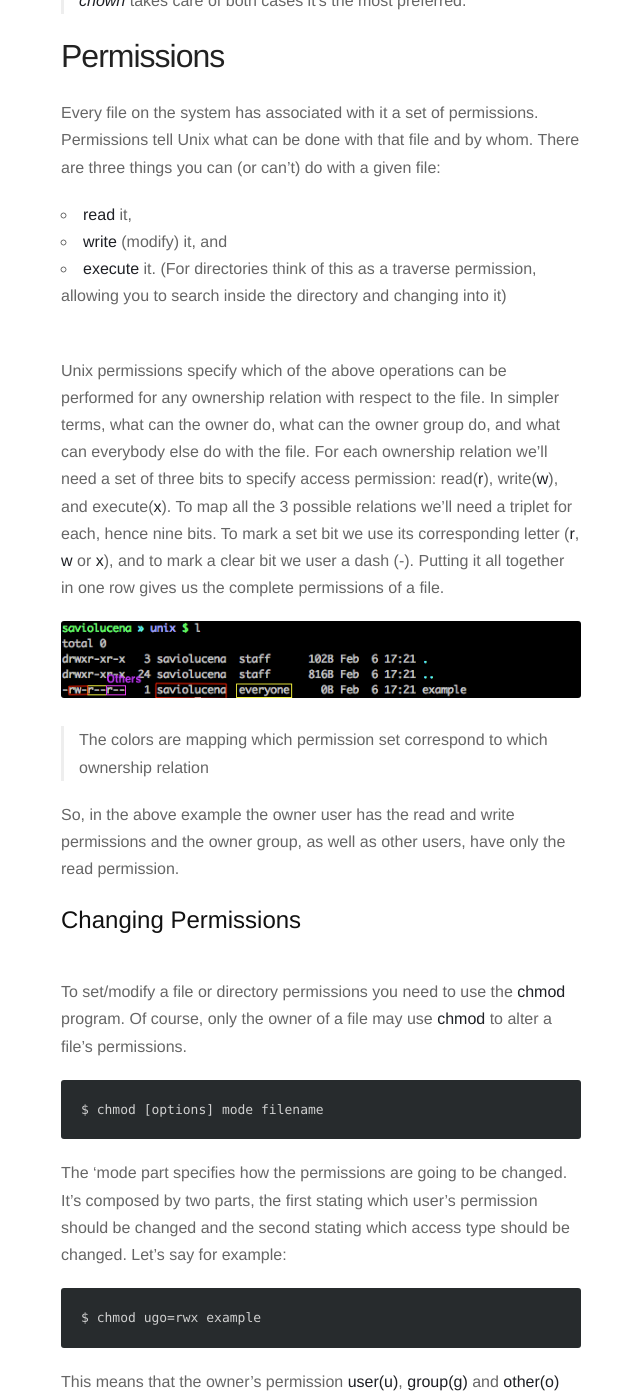
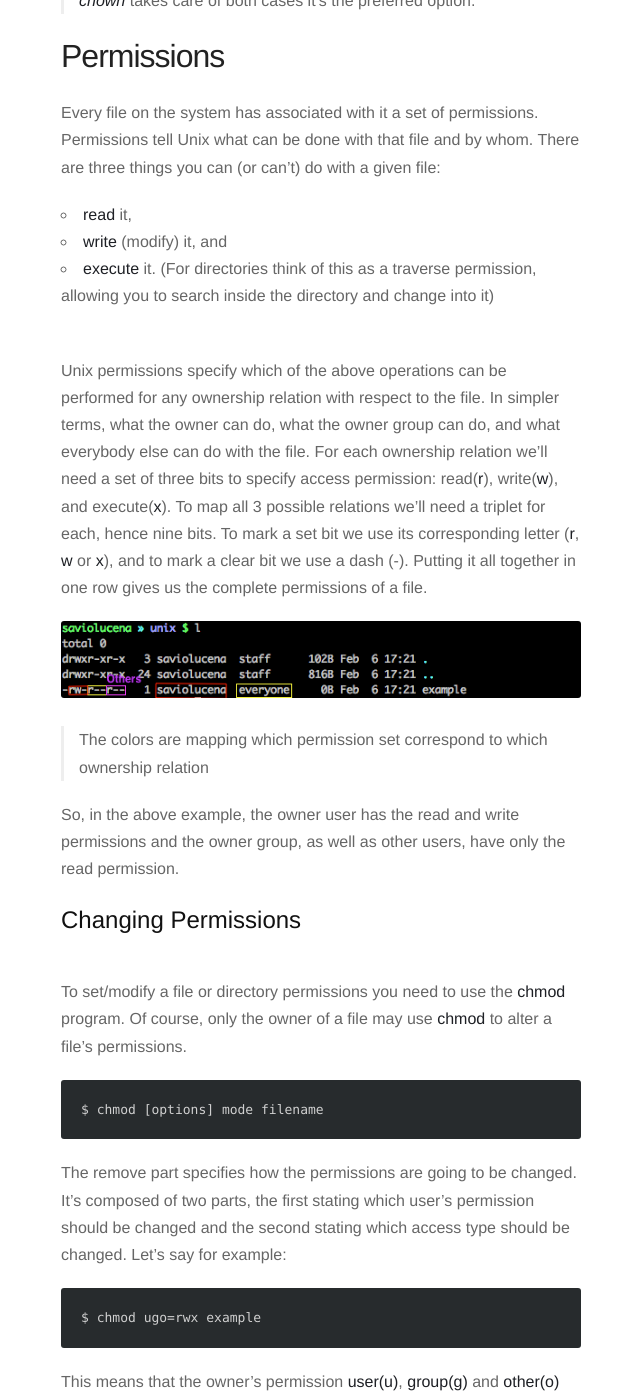
Before and after one commit to saviogl/saviogl.github.io, a Jekyll site: the page built from _posts/2016-02-06-unix-overview-for-macosx-users-part-III.markdown, in a window 1280 px wide and 1400 px high, scrolled down 3567 px. Shown: the whole window, without its empty margins (319-959 px from the left). Built offline with Jekyll 4.4.1, drawn with Linux system fonts in a browser that asks for light colours; nearby versions of some CDN libraries; Markdown is read by kramdown in place of the engine named in the settings; comment, search, counter and statistics services are not loaded; some of the changed text lies outside the part shown.

Commit message:
update minor english errors

```diff
--- a/_posts/2016-02-06-unix-overview-for-macosx-users-part-III.markdown
+++ b/_posts/2016-02-06-unix-overview-for-macosx-users-part-III.markdown
@@ -16,7 +16,7 @@ In a basic Unix environment all the users created are given a "home" directory u
 ![Darwin home directory](/assets/images/user_home_directory.png)
 
 #Groups
->*Users can be organized in groups. A user may belong to one or more groups of users. The concept of groups serves the purpose of assigning sets of privileges for a given resource and sharing them among many users that need to have them. (perhaps because they are all members of a project working team and they all need access to some common project files) So, on my system user 'nick' and user 'www' both belong to the group 'perlfect'. This way, they can have some shared privileges over the files for this site. User 'nick' needs them to edit the site, and user 'www' needs them to manage the webserver that will be publishing the site.*
+>*Users can be organized in groups. A user may belong to one or more groups of users. The concept of groups serves the purpose of assigning sets of privileges for a given resource and sharing them among many users that need to have them (perhaps because they are all members of a project working team and they all need access to some common project files). So, on my system user 'nick' and user 'www' both belong to the group 'perlfect'. This way, they can have some shared privileges over the files for this site. User 'nick' needs them to edit the site, and user 'www' needs them to manage the webserver that will be publishing the site.*
 
 The utility ***groups*** will list all the groups to which you (or the optionally specified user) belong.
 
@@ -71,23 +71,23 @@ $ chown newuser:everyone example
 {% endhighlight %}
 
 For directories this command will only change the directory ownership, to affect all the file hierarchy rooted in the directory you need to execute with the option ***-R(-r)***
-> There's another utility to change groups ownership called ***chgrp***, but as ***chown*** takes care of both cases it's the most preferred.
+> There's another utility to change groups ownership called ***chgrp***, but as ***chown*** takes care of both cases it's the preferred option.
 
 #Permissions
 Every file on the system has associated with it a set of permissions. Permissions tell Unix what can be done with that file and by whom. There are three things you can (or can't) do with a given file:
 
 - **read** it,
 - **write** (modify) it, and
-- **execute** it. (For directories think of this as a traverse permission, allowing you to search inside the directory and changing into it)
+- **execute** it. (For directories think of this as a traverse permission, allowing you to search inside the directory and change into it)
 
 <br/>
 
-Unix permissions specify which of the above operations can be performed for any ownership relation with respect to the file. In simpler terms, what can the owner do, what can the owner group do, and what can everybody else do with the file. For each ownership relation we'll need a set of three bits to specify access permission: read(**r**), write(**w**), and execute(**x**). To map all the 3 possible relations we'll need a triplet for each, hence nine bits. To mark a set bit we use its corresponding letter (**r**, **w** or **x**), and to mark a clear bit we user a dash (-). Putting it all together in one row gives us the complete permissions of a file.
+Unix permissions specify which of the above operations can be performed for any ownership relation with respect to the file. In simpler terms, what the owner can do, what the owner group can do, and what everybody else can do with the file. For each ownership relation we'll need a set of three bits to specify access permission: read(**r**), write(**w**), and execute(**x**). To map all 3 possible relations we'll need a triplet for each, hence nine bits. To mark a set bit we use its corresponding letter (**r**, **w** or **x**), and to mark a clear bit we use a dash (-). Putting it all together in one row gives us the complete permissions of a file.
 
 ![Permission](/assets/images/permissions.png)
 > The colors are mapping which permission set correspond to which ownership relation
 
-So, in the above example the owner user has the read and write permissions and the owner group, as well as other users, have only the read permission.
+So, in the above example, the owner user has the read and write permissions and the owner group, as well as other users, have only the read permission.
 
 ##Changing Permissions
 To set/modify a file or directory permissions you need to use the **chmod** program. Of course, only the owner of a file may use **chmod** to alter a file's permissions.
@@ -95,7 +95,7 @@ To set/modify a file or directory permissions you need to use the **chmod** prog
 $ chmod [options] mode filename
 {% endhighlight %}
 
-The 'mode part specifies how the permissions are going to be changed. It's composed by two parts, the first stating which user's permission should be changed and the second stating which access type should be changed. Let's say for example:
+The remove part specifies how the permissions are going to be changed. It's composed of two parts, the first stating which user's permission should be changed and the second stating which access type should be changed. Let's say for example:
 {% highlight bash %}
 $ chmod ugo=rwx example
 {% endhighlight %}
```
Also changed, not shown: other parts of _posts/2016-02-06-unix-overview-for-macosx-users-part-III.markdown (+6 -6 lines).
